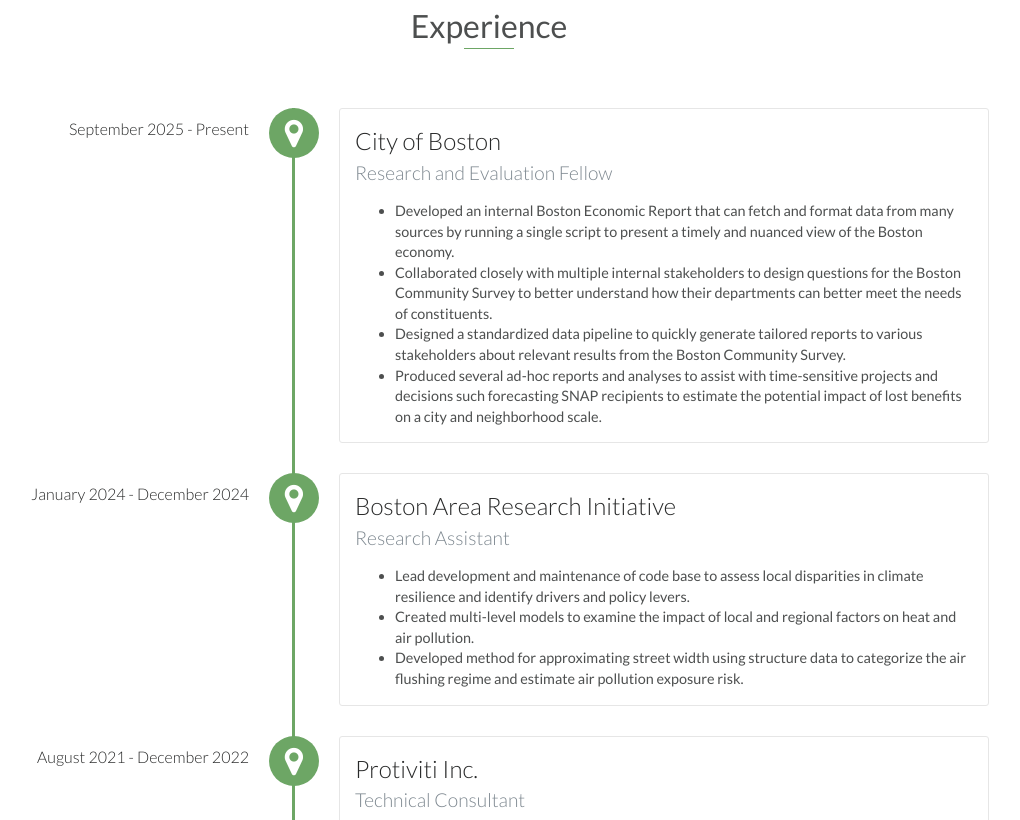
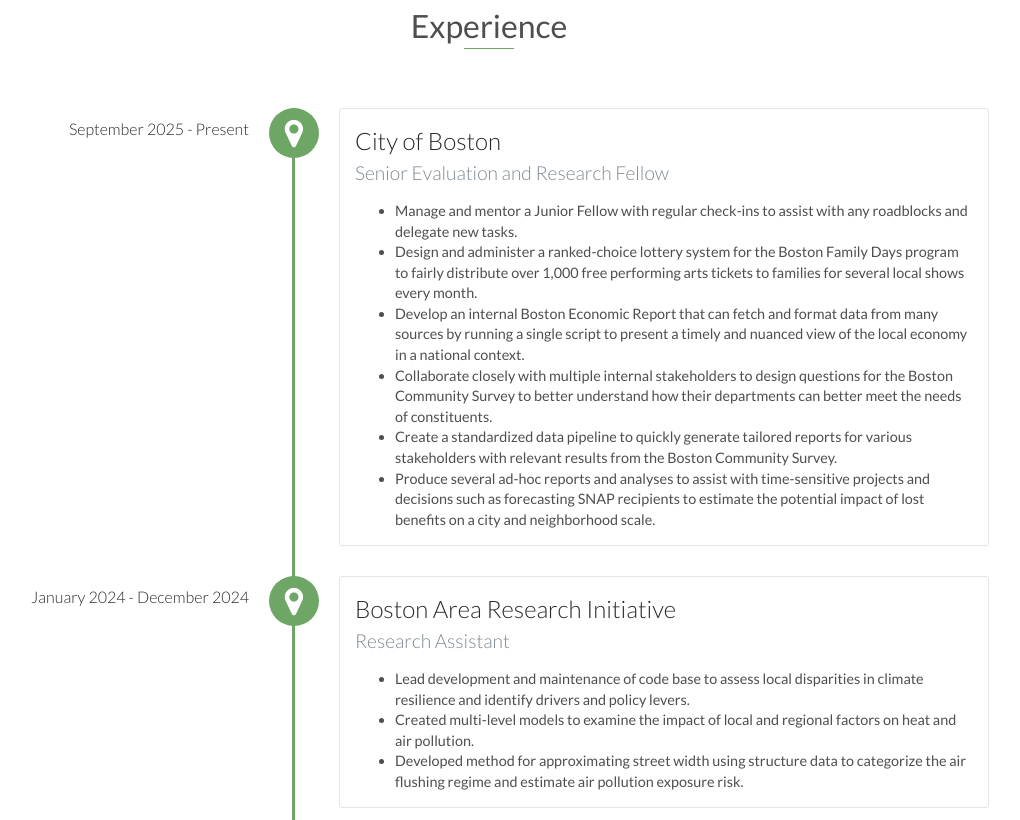
Before and after one commit to BryceCubes/BrycePortfolio, a website: page index.html in a window 1280 px wide. Shown: the part 1480-2300 px from the top of the page, without its empty margins (151-1171 px from the left). Drawn offline with nearby package versions, Linux system fonts and the light colour scheme.

Commit message:
COB Responsibility Update
- Changed title to Senior Evaluation and Research Fellow :)
- Added additional bullet points to reflect more recent projects and new responsibilities
- Fixed typos and changed verb tenses for current role
- Updated resume with similar changes
- Minor text updates
- Remove unused assets

```diff
--- a/index.html
+++ b/index.html
@@ -69,7 +69,7 @@
         </div>
         <div class="col-md-8">
           <p>
-            I am a Research and Evaluation Fellow at the City of Boston
+            I am a Senior Research and Evaluation Fellow at the City of Boston
             and a former Research Assistant at the Boston Area Research
             Initiative (BARI). My research touches on a wide array of topics
             and challenges, but I am always focused on making my home city
@@ -123,23 +123,30 @@
 
       <div data-date="September 2025 - Present">
         <h3>City of Boston</h3>
-        <h4>Research and Evaluation Fellow</h4>
+        <h4>Senior Evaluation and Research Fellow</h4>
         <ul>
           <li>
-            Developed an internal Boston Economic Report that can fetch and format data from many sources by running a
-            single script
-            to present a timely and nuanced view of the Boston economy.
+            Manage and mentor a Junior Fellow with regular check-ins to assist with any roadblocks and delegate new
+            tasks.
           </li>
           <li>
-            Collaborated closely with multiple internal stakeholders to design questions for the Boston Community Survey
+            Design and administer a ranked-choice lottery system for the Boston Family Days program to fairly distribute
+            over 1,000 free performing arts tickets to families for several local shows every month.
+          </li>
+          <li>
+            Develop an internal Boston Economic Report that can fetch and format data from many sources by running a
+            single script to present a timely and nuanced view of the local economy in a national context.
+          </li>
+          <li>
+            Collaborate closely with multiple internal stakeholders to design questions for the Boston Community Survey
             to better understand how their departments can better meet the needs of constituents.
           </li>
           <li>
-            Designed a standardized data pipeline to quickly generate tailored reports to various stakeholders about
+            Create a standardized data pipeline to quickly generate tailored reports for various stakeholders with
             relevant results from the Boston Community Survey.
           </li>
           <li>
-            Produced several ad-hoc reports and analyses to assist with time-sensitive projects and decisions such
+            Produce several ad-hoc reports and analyses to assist with time-sensitive projects and decisions such as
             forecasting SNAP recipients to estimate the potential impact of lost benefits on a city and neighborhood
             scale.
           </li>
@@ -511,7 +518,7 @@
                 I'm looking forward to continuing to work with Eastie Farm
                 whenever they need to create maps in GIS. I'm also looking
                 forward to continuing to support this wonderful organization
-                and local farmers.
+                and local farmers as a CSA subscriber and general volunteer.
               </p>
               <p>
                 If you aren't already, consider joining a local CSA. See if
```
Also changed, not shown: assets/Chelmsford_Heat.jpg (deleted), 3 other files.
